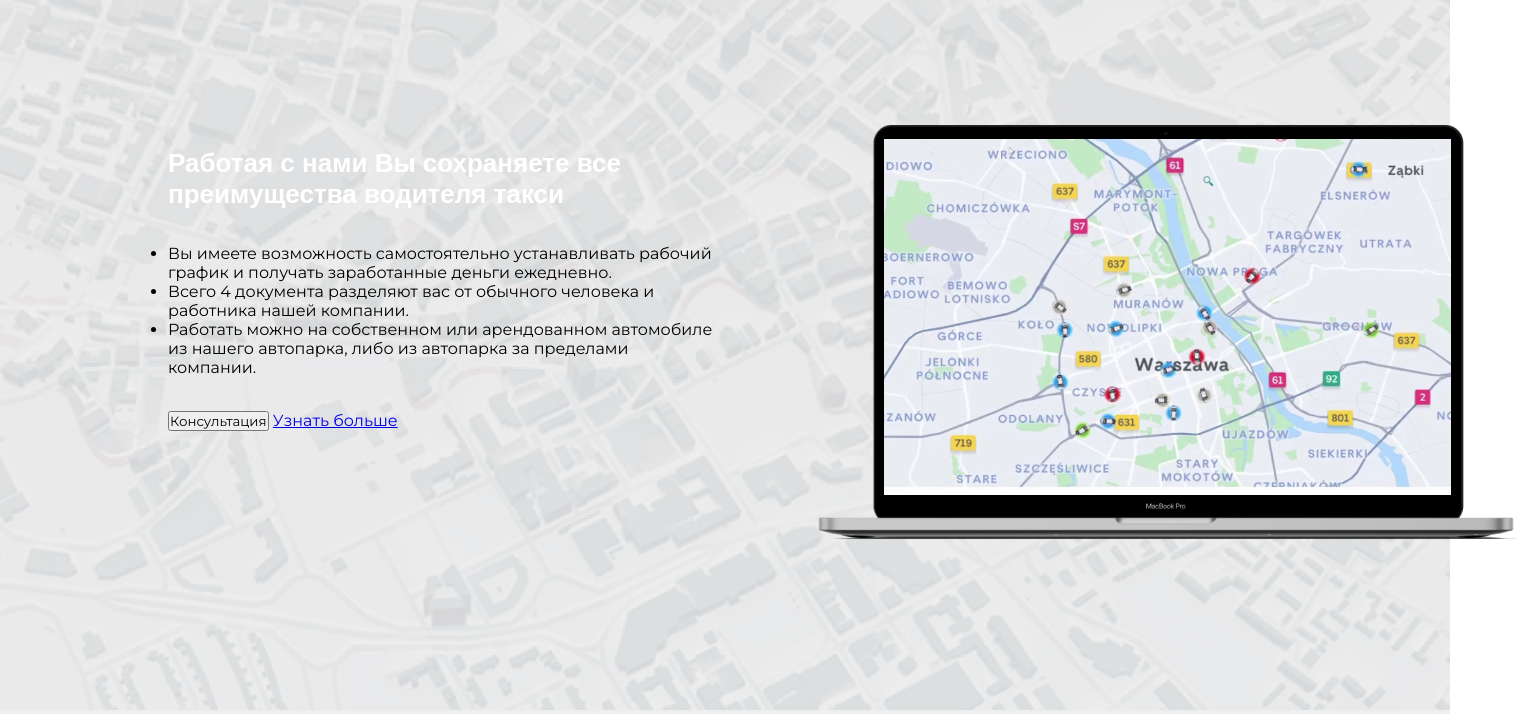
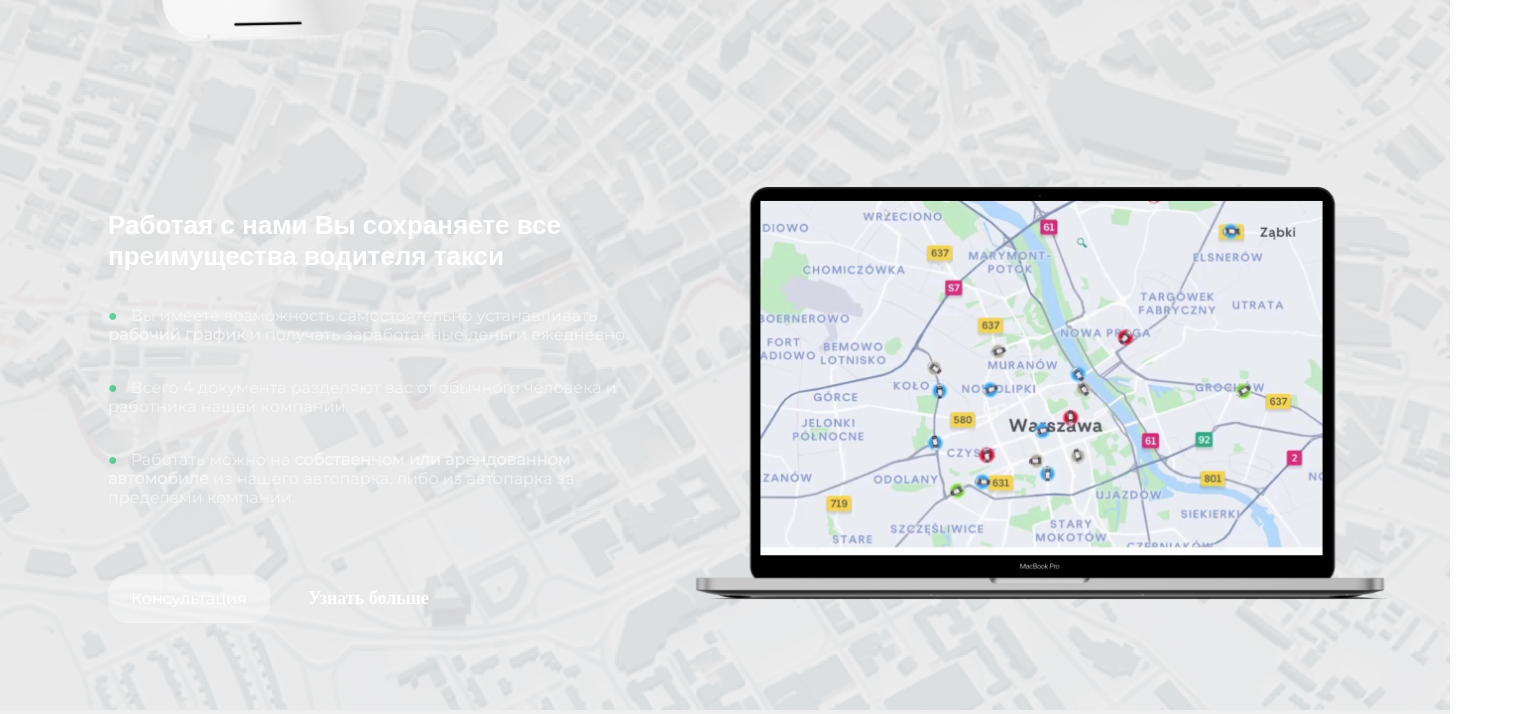
Before and after one commit to Anastasia-Andrushkevich/Exam, a website: page index.html in a window 1280 px wide. Shown: the part 1368-2082 px from the top of the page, 1516 px wide, since content can reach past the window. Drawn offline with Linux system fonts and the light colour scheme.

Commit message:
background2

```diff
--- a/index.html
+++ b/index.html
@@ -61,30 +61,34 @@
        <div class="about_img">
         <img src="images/main-page/backgrounimage_about.jpg"></div>
         <div class="about_items">
-            <div> <img src="images/main-page/phone.png" alt="картинка телефона"> </div>
-            <div class="about_items_content">
+            <div> <img src="images/main-page/phone.png" width="507" height="610" alt="картинка телефона"> </div>
+
+            <div class="about_items_discrip">
                 <h2>О нашей компании</h2>
                 <h3>Компания Cleo Partners предлагает Вам комплексное
                     сотрудничество на платформах Uber, Bolt, Free Now, Uber Eats, Bolt Food.</h3>
                 <p>С нами уже работают более 2000 довольных водителей по всей Польше, которые
                      ежедневно зарабатывают.</p>
+
             </div>
 
             <div class="about_items_content">
                 <h3>Работая с нами Вы сохраняете все преимущества водителя такси</h3>
                 <p>
                     <ul>
-                        <li>Вы имеете возможность самостоятельно устанавливать рабочий график и получать заработанные деньги ежедневно.
+                        <li>Вы имеете возможность самостоятельно устанавливать <strong>рабочий график</strong> и получать заработанные деньги ежедневно.
                         </li>
                         <li>Всего 4 документа разделяют вас от обычного человека и работника нашей компании. </li>
-                        <li>Работать можно на собственном или арендованном автомобиле из нашего автопарка, либо из автопарка
+                        <li>Работать можно на <strong>собственном или арендованном автомобиле</strong> из нашего автопарка, либо из автопарка
                             за пределами компании.</li>
                     </ul>
                 </p>
-                <button>Консультация</button>
-                <a href="#">Узнать больше</a>
+                <div class="about_items_content_btn">
+                    <button>Консультация</button>
+                    <a href="#">Узнать больше</a>
+                </div>
             </div>
-            <div> <img src="images/main-page/macbook-pro.png"> </div>
+            <div> <img src="images/main-page/macbook-pro.png" width="694" height="413" alt="карта в ноутбуке"> </div>
         </div>
     </div>
 </main>
--- a/scss/styles.scss
+++ b/scss/styles.scss
@@ -147,12 +147,11 @@ main{
         display: grid;
         grid-template-columns: 552px 695px;
         grid-template-rows: 1fr 1fr;
-        column-gap: 96px;
+        column-gap: 33px;
         row-gap: 129px;
-        padding: 45px 45px 117px 168px;
-        img{
-            background: transparent;
-        }
+        padding: 45px 45px 117px 108px;
+        .about_items_discrip{
+            padding-left: 55px;
             h2{
                 color: var(--main-tx-color);
                 font-size: 45px;
@@ -176,20 +175,56 @@ main{
                 opacity: 0.6;
                 padding-top: 34px;
 
+            }
+        }
+        .about_items_content{
+            h3{
+                color: var(--main-tx-color);
+                font-size: 26px;
+                font-weight: 700;
+                font-family: 'RW Dewi', sans-serif;
+                padding-top: 23px;
+            }
             ul{
                 color: var(--main-tx-color);
                 font-size: 16px;
                 font-family: 'RW Dewi', sans-serif;
                 opacity: 0.6;
+                list-style-type: none;
+                li{
                 padding-top: 34px;
-                list-style-type: none;
+
                     &::before{
                     color: #00BF63;
-                    content: "•";
-                    padding-right: 23px;
+                    content: " ●";
+                    text-align: center;
+                    padding-right: 13px;
+                }}
             }
-
+            .about_items_content_btn{
+                display: flex;
+                flex-wrap: wrap;
+                gap: 38px;
+                margin-top: 67px;
+                align-items: center;
+                button{
+                    padding: 13px 21px;
+                    color: var(--main-tx-color);
+                    font-size: 16px;
+                    text-align: center;
+                    background: linear-gradient(180deg, rgba(255, 255, 255, 0.2) 0%, rgba(255, 255, 255, 0) 100%), rgba(255, 255, 255, 0.3);
+                    border: 2px solid;
+                    border-image-source: linear-gradient(165.4deg, #FFFFFF -10.07%, rgba(255, 255, 255, 0) 89.61%);
+                    border-radius: 20px;
+                }
+                a{
+                    text-decoration: none;
+                        color: var(--main-tx-color);
+                        font-size: 18px;
+                        font-weight: 700;
+                        font-family: 'RF Dewi Expanded, sans-serif';
                 }
             }
         }
     }
+}
```
Also changed, not shown: styles.css, 1 other file. Lines whose indentation alone changed are shown as unchanged.
